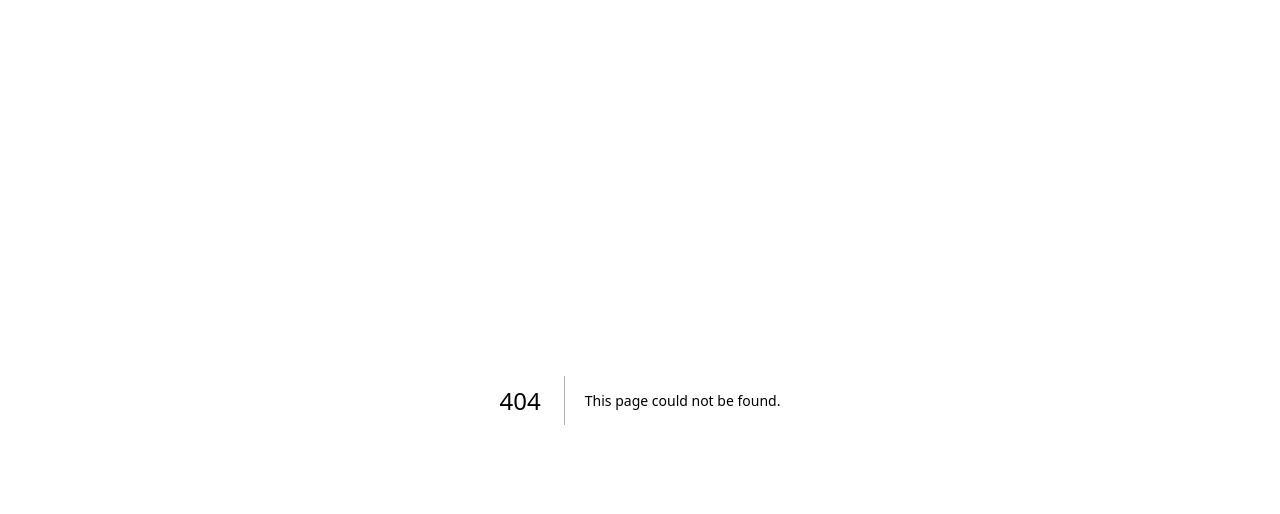
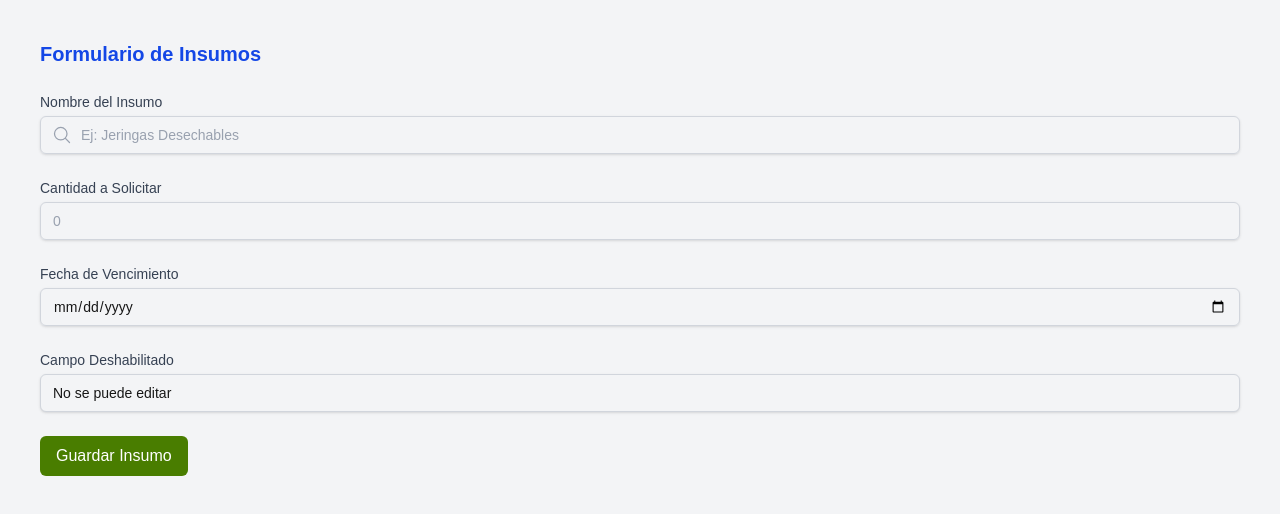
Before and after one commit to GGonzalezGG/capstone-front-inv, a Next.js app: page /Inputtest in a window 1280 px wide. Before the commit this address had no page. Shown: the top 514 px of the page. Built offline with nearby package versions, Linux system fonts and the light colour scheme.

Commit message:
Input componente

```diff
--- /dev/null
+++ b/app/Inputtest/page.tsx
@@ -0,0 +1,80 @@
+  'use client';
+  import React, { useState } from 'react';
+  import Input from '../components/ui/Input';
+
+  const FormExample = () => {
+    const [nombreInsumo, setNombreInsumo] = useState('');
+    const [cantidad, setCantidad] = useState('');
+    const [error, setError] = useState('');
+
+    const handleSubmit = (e: React.FormEvent) => {
+      e.preventDefault();
+      if (parseInt(cantidad) < 1) {
+        setError('La cantidad debe ser mayor a 0.');
+      } else {
+        setError('');
+        alert(`Insumo: ${nombreInsumo}, Cantidad: ${cantidad}`);
+      }
+    };
+
+    // Example icon (using Heroicons syntax)
+    const SearchIcon = (
+        <svg xmlns="http://www.w3.org/2000/svg" fill="none" viewBox="0 0 24 24" strokeWidth={1.5} stroke="currentColor">
+            <path strokeLinecap="round" strokeLinejoin="round" d="m21 21-5.197-5.197m0 0A7.5 7.5 0 1 0 5.196 5.196a7.5 7.5 0 0 0 10.607 10.607Z" />
+        </svg>
+    );
+
+
+    return (
+      <form onSubmit={handleSubmit} className="p-10 bg-gray-100 space-y-6">
+        <h2 className="text-xl font-bold text-blue-700">Formulario de Insumos</h2>
+
+        <Input
+          id="nombre-insumo"
+          label="Nombre del Insumo"
+          name="nombre"
+          type="text"
+          placeholder="Ej: Jeringas Desechables"
+          value={nombreInsumo}
+          onChange={(e) => setNombreInsumo(e.target.value)}
+          icon={SearchIcon}
+        />
+
+        <Input
+          id="cantidad-insumo"
+          label="Cantidad a Solicitar"
+          name="cantidad"
+          type="number"
+          placeholder="0"
+          value={cantidad}
+          onChange={(e) => {
+            setCantidad(e.target.value);
+            if (error) setError(''); // Clear error on change
+          }}
+          error={error}
+        />
+
+        <Input
+          id="fecha-vencimiento"
+          label="Fecha de Vencimiento"
+          name="fechaVencimiento"
+          type="date"
+        />
+
+        <Input
+          id="disabled-input"
+          label="Campo Deshabilitado"
+          name="disabled"
+          type="text"
+          defaultValue="No se puede editar"
+          disabled
+        />
+
+        <button type="submit" className="px-4 py-2 bg-lime-700 text-white rounded-md hover:bg-lime-800">
+            Guardar Insumo
+        </button>
+      </form>
+      );
+  }
+
+export default FormExample;
--- /dev/null
+++ b/app/components/ui/Input.tsx
@@ -0,0 +1,85 @@
+import React from 'react';
+
+// Rely on @types/react to provide proper JSX IntrinsicElements types.
+
+// Define the props for the Input component.
+interface InputProps extends React.InputHTMLAttributes<HTMLInputElement> {
+  // A unique identifier for the input and its label.
+  id: string;
+  // The text to display in the label associated with the input.
+  label: string;
+  // Optional: An error message to display below the input.
+  error?: string;
+  // Optional: An icon to display inside the input field.
+  icon?: React.ReactNode;
+  // Optional: Custom CSS classes for the container div.
+  containerClassName?: string;
+  // Optional: Custom CSS classes for the input element.
+  className?: string;
+}
+
+/**
+ * A reusable and accessible Input component with label, error handling, and icon support.
+ * It forwards all standard HTML input attributes like 'name', 'type', 'placeholder', etc.
+ */
+const Input = React.forwardRef<HTMLInputElement, InputProps>(
+  ({ id, label, error, icon, className = '', containerClassName = '', ...props }: InputProps, ref: React.Ref<HTMLInputElement>) => {
+
+    // Base styles for the input element
+    const baseInputClasses = `
+      block w-full px-3 py-2 border border-gray-300 rounded-md shadow-sm
+      placeholder-gray-400 focus:outline-none focus:ring-1
+      transition duration-150 ease-in-out sm:text-sm
+    `;
+
+    // Conditional styles
+    const focusClasses = 'focus:ring-blue-700 focus:border-blue-700';
+    const errorClasses = 'border-red-500 text-red-900 placeholder-red-300 focus:ring-red-500 focus:border-red-500';
+    const disabledClasses = 'bg-gray-100 cursor-not-allowed';
+    const iconPaddingClass = icon ? 'pl-10' : '';
+
+    const combinedInputClassName = `
+      ${baseInputClasses}
+      ${error ? errorClasses : focusClasses}
+      ${props.disabled ? disabledClasses : ''}
+      ${iconPaddingClass}
+      ${className}
+    `.trim();
+
+    const errorId = `${id}-error`;
+
+    return (
+      <div className={`w-full ${containerClassName}`}>
+        <label htmlFor={id} className="block text-sm font-medium text-gray-700 mb-1">
+          {label}
+        </label>
+        <div className="relative">
+          {icon && (
+            <div className="pointer-events-none absolute inset-y-0 left-0 pl-3 flex items-center">
+              <span className={`h-5 w-5 ${error ? 'text-red-500' : 'text-gray-400'}`}>
+                {icon}
+              </span>
+            </div>
+          )}
+          <input
+            id={id}
+            ref={ref}
+            className={combinedInputClassName}
+            aria-invalid={!!error}
+            aria-describedby={error ? errorId : undefined}
+            {...props}
+          />
+        </div>
+        {error && (
+          <p id={errorId} className="mt-2 text-sm text-red-600">
+            {error}
+          </p>
+        )}
+      </div>
+    );
+  }
+);
+
+Input.displayName = 'Input';
+
+export default Input;
```
